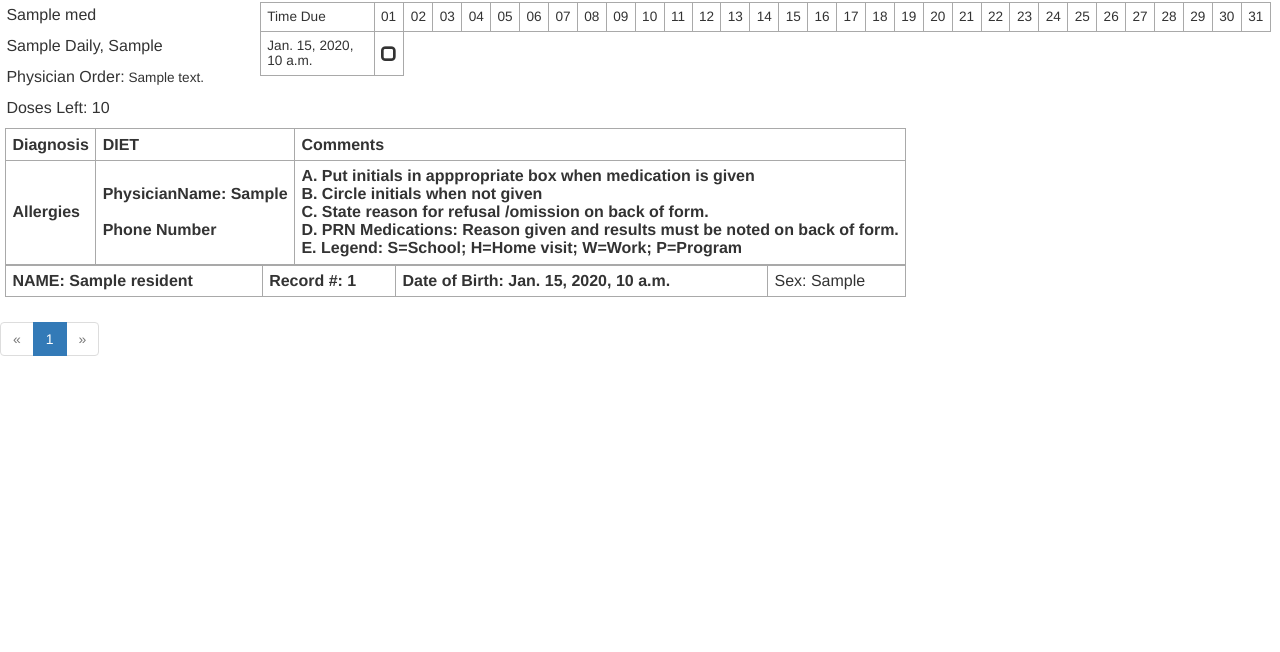
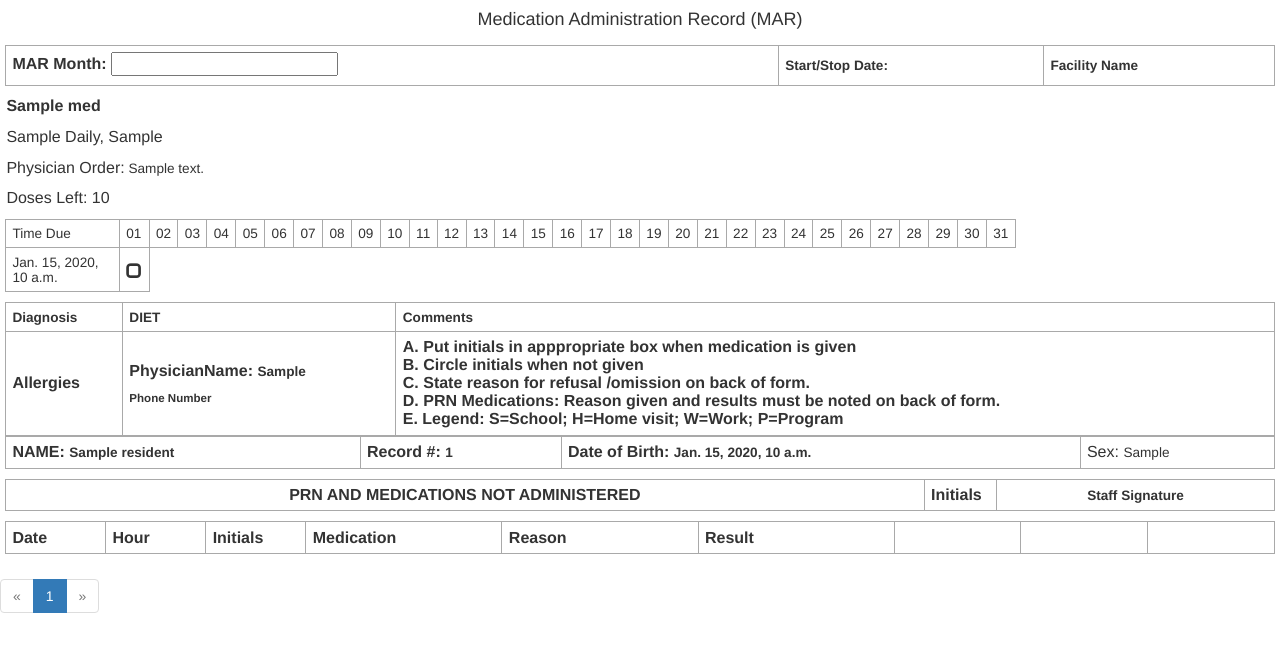
Before and after one commit to stemado/satb, a Django app: template careplus/medications/templates/medications/mar.html in a window 1280 px wide. Shown: the top 652 px of the page. Run offline with Django 3.2, Linux system fonts and the light colour scheme; the template is opened without the code that fills it: most values are stand-ins (such as "Sample title", 1, 10 or a date in 2020); lists and menus that the app fills with data are empty; some libraries are stand-ins or nearby versions.

Commit message:
MAR Second page added and working successfully. Some formatting is probably needed for the MAR and can later add ability to move to PDF, but gets the job done for now for stage 1

```diff
--- a/careplus/medications/models.py
+++ b/careplus/medications/models.py
@@ -20,7 +20,7 @@ from django.utils import timezone
 from django.db.models import signals
 from itertools import chain
 from operator import attrgetter
-
+from django.core.mail import send_mail
 
 class MedicationQuerySet(models.QuerySet):
 
@@ -173,6 +173,7 @@ class MedicationTime(models.Model):
     timeGivenStatus = models.CharField(verbose_name="Given", choices=STATUS_CHOICES, default=None,max_length=12, null=True, blank=True)
     timeGivenDate = models.DateTimeField(verbose_name="Date Added", auto_now_add=True)
     timeGivenNote = models.CharField(verbose_name="Notes", max_length=500, null=True, blank=True)
+    timePRN = models.NullBooleanField(verbose_name="PRN?", default=None, null=True, blank=True)
     timeCreated = models.DateTimeField(verbose_name="Created")
     timeMedication = models.ForeignKey(Medication, on_delete=models.CASCADE)
 
--- a/careplus/medications/signals.py
+++ b/careplus/medications/signals.py
@@ -69,6 +69,8 @@ def create_medication_time(sender, instance, created, **kwargs):
 			MedicationTime.objects.create(timeStatus=None, timeGivenStatus=False, timeCreated=time, timeDue=f, timeMedication_id=a, timeGivenNote='Auto Generated')
 		if instance.medicationTimeSchedule6 != None:
 			MedicationTime.objects.create(timeStatus=None, timeGivenStatus=False, timeCreated=time, timeDue=g, timeMedication_id=a, timeGivenNote='Auto Generated')
+		if instance.medicationDistribution == '0':
+			MedicationTime.objects.create(timeStatus=None, timePRN=True, timeGivenStatus=None, timeCreated=time, timeDue=None, timeMedication_id=a, timeGivenNote='Auto Generated - PRN')
 
 
 
--- a/careplus/medications/templates/medications/mar.html
+++ b/careplus/medications/templates/medications/mar.html
@@ -1,38 +1,15 @@
-{% load staticfiles %} {% load i18n %} {% load bootstrap3 %} {% bootstrap_css %} {% bootstrap_javascript %} {% bootstrap_messages %} {% block head %} {% endblock head %} {% block main %}
+{% load staticfiles %} {% load i18n %} {% load bootstrap3 %} {% bootstrap_css %} {% bootstrap_javascript %} {% bootstrap_messages %} {% block head %}
+
+<script src="http://ajax.googleapis.com/ajax/libs/jquery/1.4.1/jquery.js"></script>
+    <script type="text/javascript" src="http://ajax.googleapis.com/ajax/libs/jqueryui/1.7.2/jquery-ui.min.js"></script>
+    <link rel="stylesheet" type="text/css" media="screen" href="http://ajax.googleapis.com/ajax/libs/jqueryui/1.7.2/themes/base/jquery-ui.css">
+  {% endblock head %} {% block main %}
 <style>
 
-/*#left {
-    width: 25%;
-    height: 100%;
-    position: absolute;
-    z-index: 1;
-}
+.ui-datepicker-calendar {
+    display: none;
+    }
 
-#right {
-    width: 75%;
-    height: 100%;
-    position: absolute;
-    z-index: 1;
-}
-
-#left { left: 0; background-color: #f9f9f9; }
-#right { right: 0; background-color:#000000; }
-
-#wrapper {
-    text-align: center;
-    z-index: 5;
-    position: absolute;
-    width: 100%;
-    height: 100%;
-}
-#container {
-    width: 400px;
-    height: 100%;
-    background-color: #cccccc;
-    margin: 0 auto;
-    text-align: right;
-}
-*/
 .wrap {
     display: table;
     width: 100%;
@@ -79,12 +56,38 @@ table th {
 */
 </style>
 
+<script type="text/javascript">
+$(function() {
+    $('.date-picker').datepicker( {
+        changeMonth: true,
+        changeYear: true,
+        showButtonPanel: true,
+        dateFormat: 'MM yy',
+        onClose: function(dateText, inst) {
+            $(this).datepicker('setDate', new Date(inst.selectedYear, inst.selectedMonth, 1));
+        }
+    });
+});
+</script>
 <body>
+
+<h4 class="text-center">Medication Administration Record (MAR)</h4>
+<div style="padding:5px; width:100%; display:inline-table;">
+        <table>
+            <tr>
+                 <th><label for="startDate">MAR Month:</label>
+    <input name="startDate" id="startDate" class="date-picker" /></th>
+                <th><small>Start/Stop Date:</small></th>
+               <th><small>Facility Name</small></th>
+            </tr>
+        </table>
+    </div>
     {% for m in meds %}
-    <div id="left" class="step" style="padding: 0px; width:20%; height: 5%; display:inline-table;">
-        <table class="medicationClass">
+    <div id="left" class="step" style=" border: padding: 5px; width:20%; height: 5%; display:inline-table;">
+        <table style="border-bottom: 1px;" class="medicationClass">
             <tr>
-                <td style="border: none;" width="20%">{{m.medicationName}}</td>
+                <td style="border: none;" width="20%"><strong>{{m.medicationName}}</strong></td>
+
             </tr>
             <tr>
                 <td style="border: none;" width="20%">{{m.medicationDistribution}} Daily, {{m.medicationDosage}}</td>
@@ -98,7 +101,7 @@ table th {
 
         </table>
     </div>
-    <div id="right" style="padding: 0px; width: 10%; height: 5%; display:inline-table;">
+    <div id="right" style="padding: 5px; width: 10%; height: 5%; display:inline-table;">
         <table>
             <tr>
                 <td><small><div style="width: 100px">Time Due</div></small></td>
@@ -154,19 +157,20 @@ table th {
             {% endfor %}
         </table>
     </div>
+    <br>
     {% endfor %}
-    <div style="padding:5px; display:inline-table;">
+    <div style="padding:5px; width:100%; display:inline-table;">
         <table>
             <tr>
-                <th>Diagnosis</th>
-                <th>DIET</th>
-                <th>Comments
+                <th><small>Diagnosis</small></th>
+                <th><small>DIET</small></th>
+                <th><small>Comments
                     <br>
-                </th>
+               </small> </th>
             </tr>
             <tr>
                 <th>Allergies</th>
-                <th>PhysicianName: {{resident.residentPrimaryPhysician}}
+                <th>PhysicianName: <small>{{resident.residentPrimaryPhysician}}<small>
                     <br>
                     <br>Phone Number</th>
                 <th>A. Put initials in apppropriate box when medication is given
@@ -178,13 +182,69 @@ table th {
         </table>
         <table>
             <tr>
-                <th>NAME: {{ resident }}</th>
-                <th>Record #: {{ resident.id }}</th>
-                <th>Date of Birth: {{ resident.residentDOB }}</th>
-                <td>Sex: {{resident.residentGender}}</td>
+                <th>NAME: <small>{{ resident }}<small></th>
+                <th>Record #: <small>{{ resident.id }}</small></th>
+                <th>Date of Birth: <small>{{ resident.residentDOB }}</small></th>
+                <td>Sex: <small>{{resident.residentGender}}</small></td>
             </tr>
         </table>
     </div>
+    <!-- Start Second Page of Report for PRN and Meds Not Administered -->
+<div style="padding:5px; width:100%; display:inline-table;">
+        <table>
+            <tr>
+                 <th><div class="text-center">PRN AND MEDICATIONS NOT ADMINISTERED</th>
+                <th><div style="width:15px">Initials</div></th>
+               <th><div class="text-center"><small>Staff Signature</small></div></th>
+            </tr>
+        </table>
+    </div>
+    <div style="padding:5px; width:100%; display:inline-table;">
+        <table>
+            <tr>
+            <th><div style="width:5px">Date</div></th>
+            <th><div style="width:5px">Hour</div></th>
+            <th><div style="width:5px">Initials</div></th>
+            <th><div style="width:23px">Medication</div></th>
+            <th><div style="width:23px">Reason</div></th>
+            <th><div style="width:23px">Result</div></th>
+            <th><div style="width:10px"></div></th>
+            <th><div style="width:10px"></div></th>
+            <th><div style="width:10px"></div></th>
+
+            </tr>
+            {% for m in meds %}
+            {% for s in m.medicationtime_set.all %}
+            {% for d in s.completion.all %}
+            {% if d.completionMedication.timePRN == True %}
+            <tr>
+            <th>{{d.completionDate}}</th>
+            <th>{{d.completionTime}}</th>
+            <th>AK</th>
+            <th>{{d.completionRx}} |</th>
+            <th>{{d.completionNote}}</th>
+            <th><div style="width:23px">{{d.completionStatus}}</div></th>
+            <th><div style="width:10px">AK</div></th>
+            <th><div style="width:10px">Audrey Kilpatrick</th>
+            {% elif d.completionStatus == False %}
+            <th>{{d.completionDate}}</th>
+            <th>{{d.completionTime}}</th>
+            <th>AK</th>
+            <th>PRN | {{d.completionRx}}</th>
+            <th>{{d.completionNote}}</th>
+            <th><div style="width:23px">{{d.completionStatus}}</div></th>
+            <th><div style="width:10px">AK</div></th>
+            <th><div style="width:10px">Audrey Kilpatrick</th>
+            </tr>
+
+            {% endif %}
+            {% endfor %}
+            {% endfor %}
+            {% endfor %}
+        </table>
+    </div>
+
+
     <div class="row">
     <div class="col-md-12">
         <ul class="pagination">
```
Also changed, not shown: careplus/medications/migrations/0005_medicationtime_timeprn.py (added).
